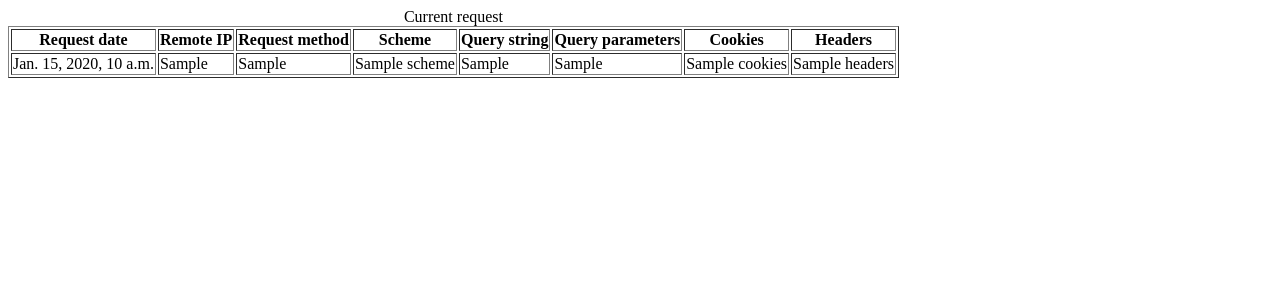
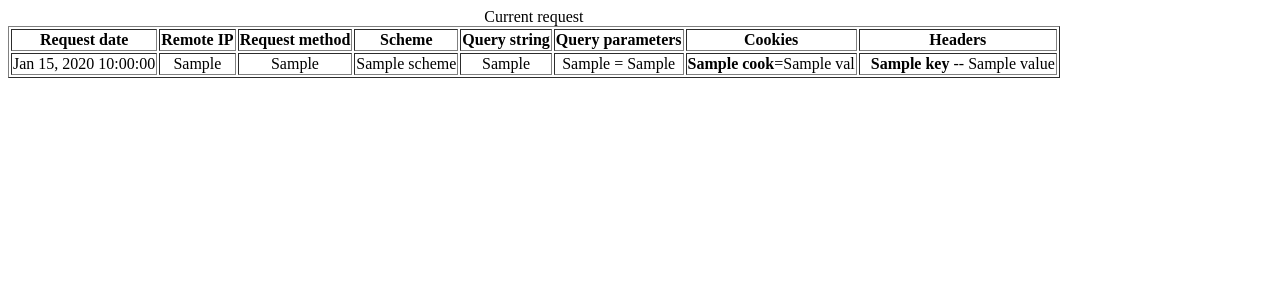
Before and after one commit to kr0ne/trap, a Django app: template trap/templates/requests.html in a window 1280 px wide. Shown: the top 300 px of the page. Run offline with Django 3.2, Linux system fonts and the light colour scheme; the template is opened without the code that fills it: most values are stand-ins (such as "Sample title", 1, 10 or a date in 2020).

Commit message:
All changes to parent commit

```diff
--- a/trap/static/style.css
+++ b/trap/static/style.css
@@ -0,0 +1,15 @@
+.date{
+    width: auto;
+}
+table td{
+    width: auto;
+    text-align: center;
+}
+.headers{
+    text-align: left;
+    margin-left: 10px;
+}
+.param{
+    margin: 15px auto;
+    width: 50%;
+}
--- a/trap/templates/requests.html
+++ b/trap/templates/requests.html
@@ -1,8 +1,10 @@
 <!DOCTYPE html>
 <html lang="en">
 <head>
+    {% load staticfiles %}
     <meta charset="UTF-8">
-    <title></title>
+    <title>Current request page</title>
+    <link rel="stylesheet" href="{% static "style.css" %}">
 </head>
 <body>
 {% if req_array %}
@@ -19,14 +21,24 @@
     <th>Headers</th>
    </tr>
     <tr>
-       <td>{{ req_array.req_time }}</td>
+       <td class="date">{{ req_array.req_time|date:"M d, Y H:i:s" }}
+       </td>
        <td>{{ req_array.rem_ip }}</td>
        <td>{{ req_array.req_method }}</td>
        <td>{{ req_array.scheme }}</td>
        <td>{{ req_array.query_string }}</td>
-       <td>{{ req_array.query_parameters }}</td>
-       <td>{{ req_array.cookies }}</td>
-       <td>{{ req_array.headers }}</td>
+       <td>{% for k,v in req_array.query_parameters.items  %}
+           {{ k }} = {{ v }}<br>
+           {% endfor %}
+       </td>
+       <td>{% for cook, val in req_array.cookies.items %}
+           <b>{{ cook }}</b>={{ val }}<br   >
+           {% endfor %}
+       </td>
+       <td><div class="headers"> {% for key, value in req_array.headers.items %}
+        <b>{{ key }}</b> -- {{ value }}<br>
+        {% endfor %}</div>
+       </td>
    </tr>
     </table>
 {% else %}
```
Also changed, not shown: trap/helpers.py (+12 -4 lines), trap/views.py (+8 -2 lines).
